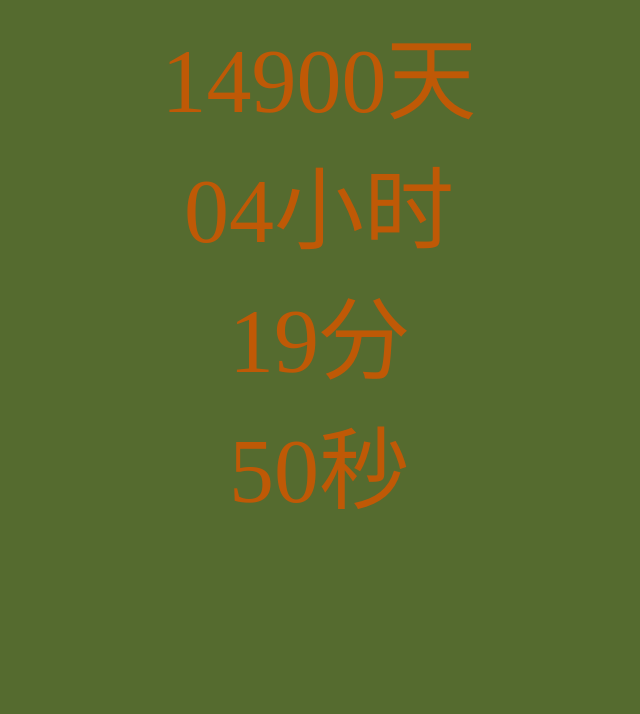
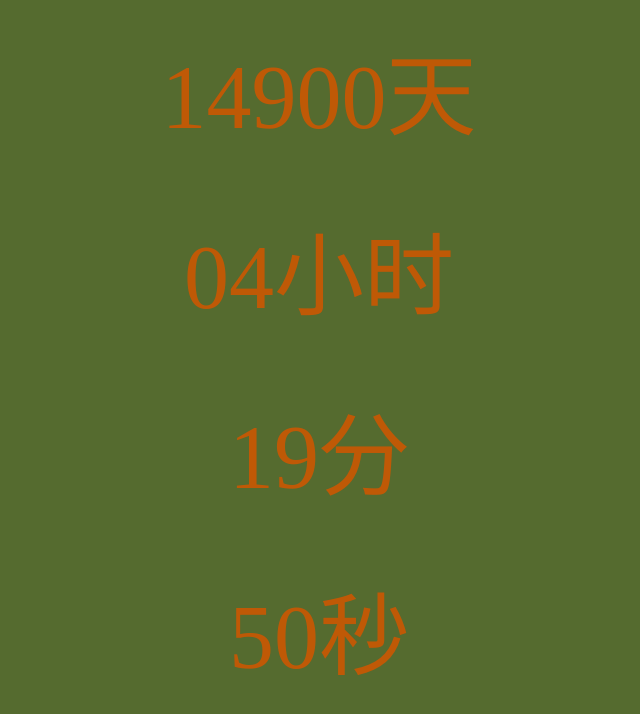
Before and after one commit to eliotefortoilet/eliotefortoilet.github.io, a plain HTML site: page index.html in a window 1280 px wide. Shown: the whole page, without its empty margins (321-961 px from the left). Drawn offline with Linux system fonts and the light colour scheme.

Commit message:
Update index.html

```diff
--- a/index.html
+++ b/index.html
@@ -7,16 +7,14 @@
         body
             {
 	background-color:rgb(85,107,47);
+       line-height:2;
+       text-align:center
              }
         div {
             color: rgba(208, 87, 0, 0.868);
             font-size: 90px;
         }
-          .center {
-            text-align: center;
-            margin: auto;
 
-        }
     </style>
 
     <script type="text/javascript">
@@ -50,8 +48,9 @@
 <body>
 
 
-    <div id="div"
-           class="center">14899 天<br>21 小时<br>43 分<br>24 秒</div>
+    <div id="div">
+           14899 天<br>21小时<br>43分<br>24秒
+        </div>
 
 </body>
 
```
